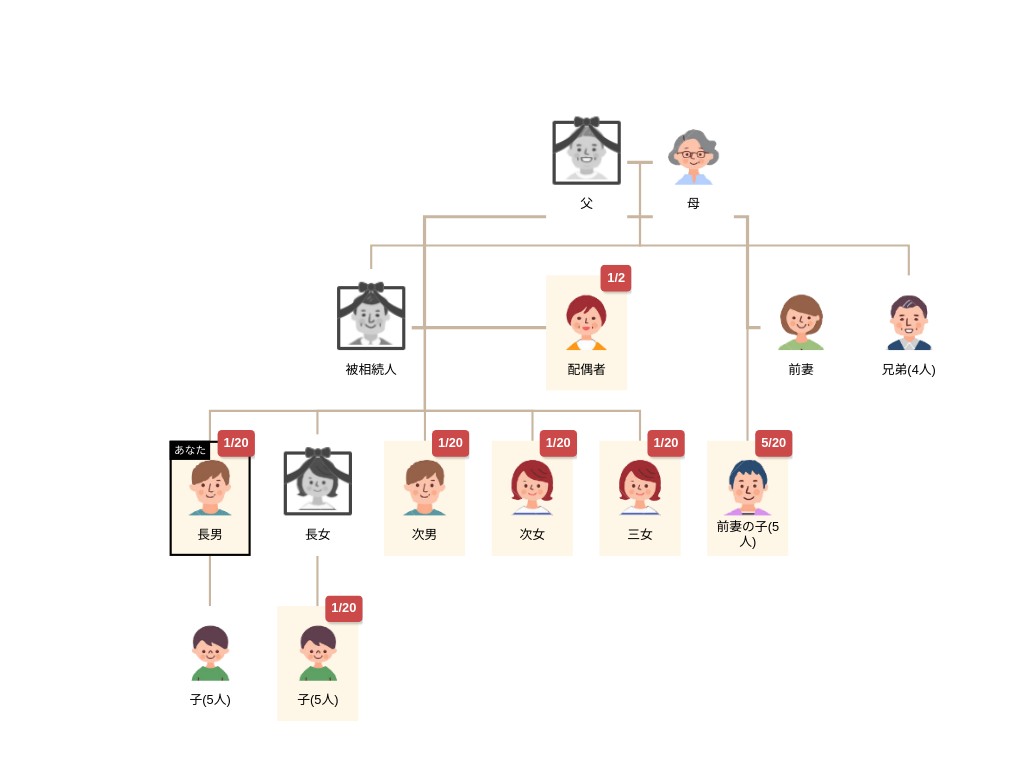
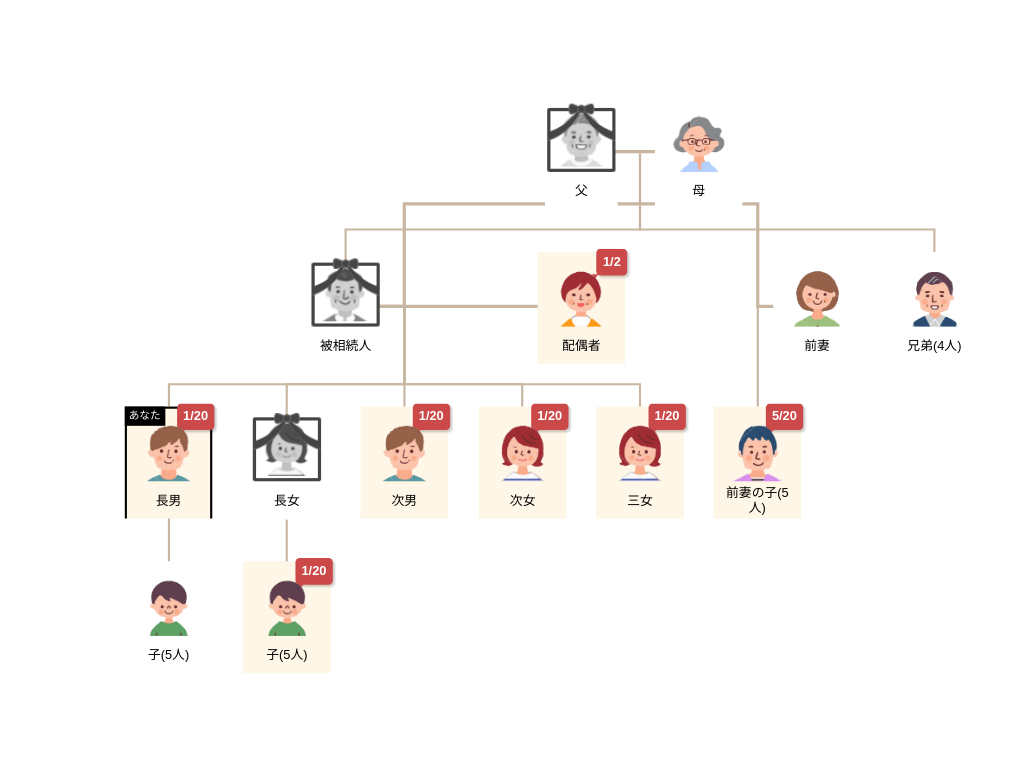
Before and after one commit to whike-chan/otameshi, a plain HTML site: page docs/sample/dtree/index.html in a window 1280 px wide. Shown: the part 40-800 px from the top of the page, without its empty margins (0-1023 px from the left). Drawn offline with nearby package versions, Linux system fonts and the light colour scheme.

Commit message:
update dtree

```diff
--- a/docs/sample/dtree/dtree.js
+++ b/docs/sample/dtree/dtree.js
@@ -7,54 +7,12 @@ treeJson = d3.json("./data.json", function(error, treeData) {
             marriageNodeSize: 5,
             height: 800,
             width: 1200,
-            nodeWidth: 84,
-            // callbacks: {
-            //     nodeRenderer: function(name, x, y, height, width, extra, id, nodeClass, textClass, textRenderer) {
-            //         let node = '';
-            //         node += '<div class="card-wrapper';
-            //         if (extra && extra.inheritee) {
-            //             // 分配対象者
-            //             node += ' is-inheritee';
-            //         } else if(extra && extra.deceased) {
-            //             // 故人
-            //             node += ' is-deceased';
-            //         }
-            //         if (extra && extra.you) {
-            //             node += ' is-you';
-            //         }
-            //         node += '">';
-            //         node += textRenderer(name, extra, textClass);
-            //         node += '</div>';
-            //         return node;
-            //     },
-            //     textRenderer: function(name, extra, textClass) {
-            //         let text = '';
-            //         // 分配割合
-            //         if (extra && extra.share) {
-            //             text += `<div class="card-share">${extra.share}</div>`;
-            //         }
-            //         text += '<div class="card-bg">';
-
-            //         // 画像
-            //         text += '<div class="card-image">';
-            //         if (extra && extra.image) {
-            //             text += `<img src="./img/${extra.image}.png" alt="" width="64" height="64">`
-            //         } else {
-            //             text += `<img src="./img/young-man.png" alt="" width="64" height="64">`
-            //         }
-            //         text += '</div>';
-
-            //         // 続柄
-            //         text += `<span class="card-relation">${name}</span>`;
-
-            //         text += '</div>';
-            //         return text;
-            //     },
+            nodeWidth: 92,
             callbacks: {
                 // ラッパー
                 nodeRenderer: function(name, x, y, height, width, extra, id, nodeClass, textClass, textRenderer) {
                     let node = '';
-                    node += '<div width="82" height="106" ';
+                    node += '<div style="width:100%;height:100%;" ';
                     node += 'class="card-wrapper ';
                     if (extra && extra.inheritee) {
                         // 分配対象者
@@ -80,10 +38,10 @@ treeJson = d3.json("./data.json", function(error, treeData) {
                     if (extra && extra.share) {
                         text += `${extra.share}`;
                     }
-                    text += `</span></div>`;
+                    text += `</span><br><span class="card-share-deco"></span></div>`;
 
                     // 画像+続柄ラッパー
-                    text += '<div width="72" height="96" class="card-person">';
+                    text += '<div class="card-person">';
 
                     // あなた
                     text += '<div class="card-you"><span class="card-you-tag">';
--- a/docs/sample/dtree/style.scss
+++ b/docs/sample/dtree/style.scss
@@ -19,8 +19,6 @@
 /* card */
 .card {
     &-wrapper {
-        // width: 82px;
-        // height: 106px;
         text-align: center;
         font-size: 12px;
         // 相続対象者
@@ -28,11 +26,20 @@
             .card-person {
                 background-color: #FEF6E6;
             }
+            .card-share {
+                opacity: 1;
+            }
         }
         // 故人
         &.is-deceased {
+            .card-person {
+                background-color: transparent;
+            }
             .card-image {
               margin-top: -6px;
+            }
+            .card-relation {
+                background-color: #fff;
             }
         }
         // あなた
@@ -45,7 +52,9 @@
     // 相続割合（吹き出し）
     &-share {
         display: block;
+        margin-right: 3px;
         text-align: right;
+        opacity: 0;
         &-num {
             display: inline-block;
             vertical-align: top;
@@ -57,31 +66,25 @@
             border-radius: 4px;
             font-weight: bold;
             box-shadow: 2px 2px 2px rgba(0,0,0,.2);
-            &:empty {
-                opacity: 0;
-            }
         }
         // 吹き出しの三角
-        // &::before {
-        //     content: '';
-        //     position: absolute;
-        //     width: 6px;
-        //     height: 5px;
-        //     clip-path: polygon(100% 0, 0 0, 22% 100%);
-        //     background-color: #CB4949;
-        //     bottom: -5px;
-        //     left: 0;
-        //     right: 0;
-        //     margin: auto;
-        //     z-index: 10;
-        // }
+        &-deco {
+            display: inline-block;
+            vertical-align: top;
+            width: 0;
+            height: 0;
+            margin: -1px 27px 0 0;
+            border-style: solid;
+            border-width: 5px 4.8px 0 2.2px;
+            border-color: #CB4949 transparent transparent transparent;
+        }
     }
     // 画像+続柄
     &-person {
-        // width: 72px;
-        // height: 96px;
         width: 90%;
-        margin: -15px auto 0;
+        aspect-ratio: 1/1.3;
+        margin: -36px auto 0;
+        padding: 0 5px;
         background-color: #fff;
         border: 2px solid transparent;
     }
@@ -98,7 +101,7 @@
         height: 18px;
         line-height: 18px;
         text-align: left;
-        margin: -2px 0 0 -2px;
+        margin: -2px 0 0 -7px;
         &-tag {
             display: inline-block;
             vertical-align: top;
```
Also changed, not shown: docs/sample/dtree/style.css, 1 other file.
